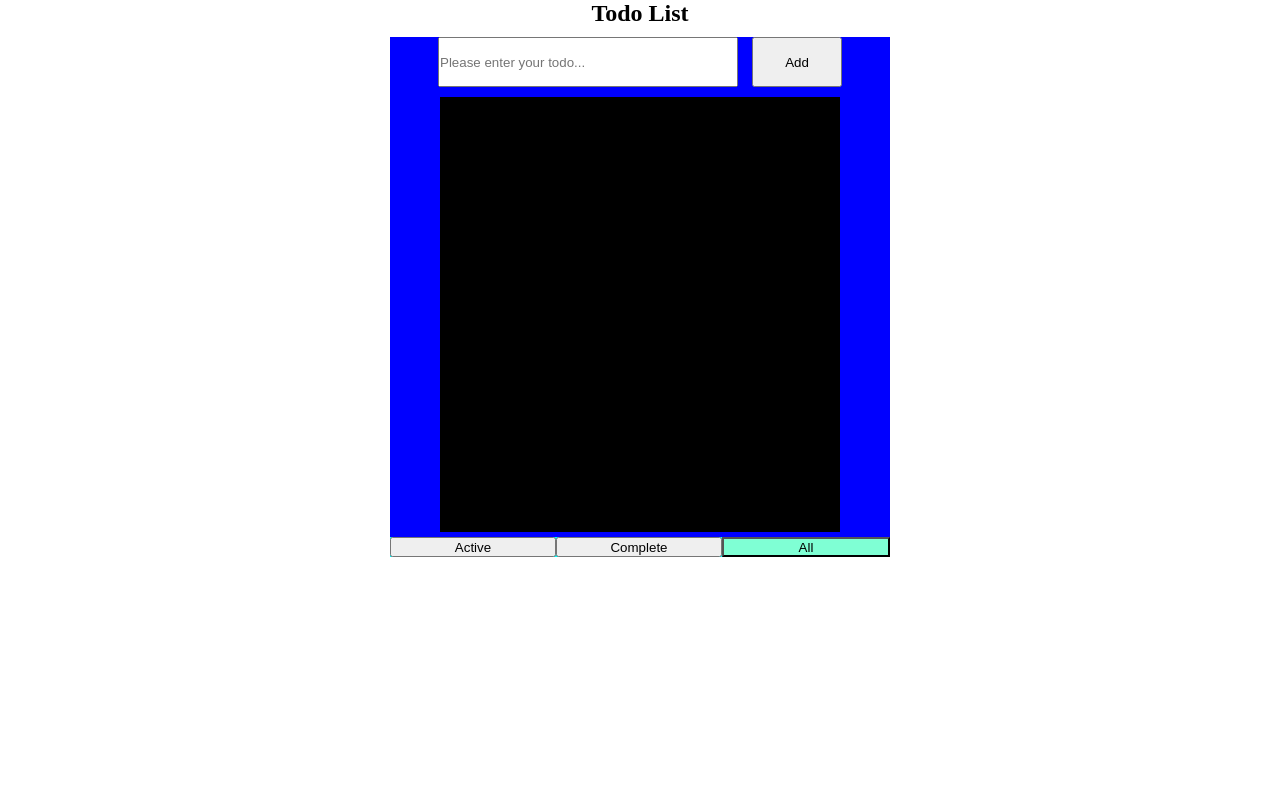
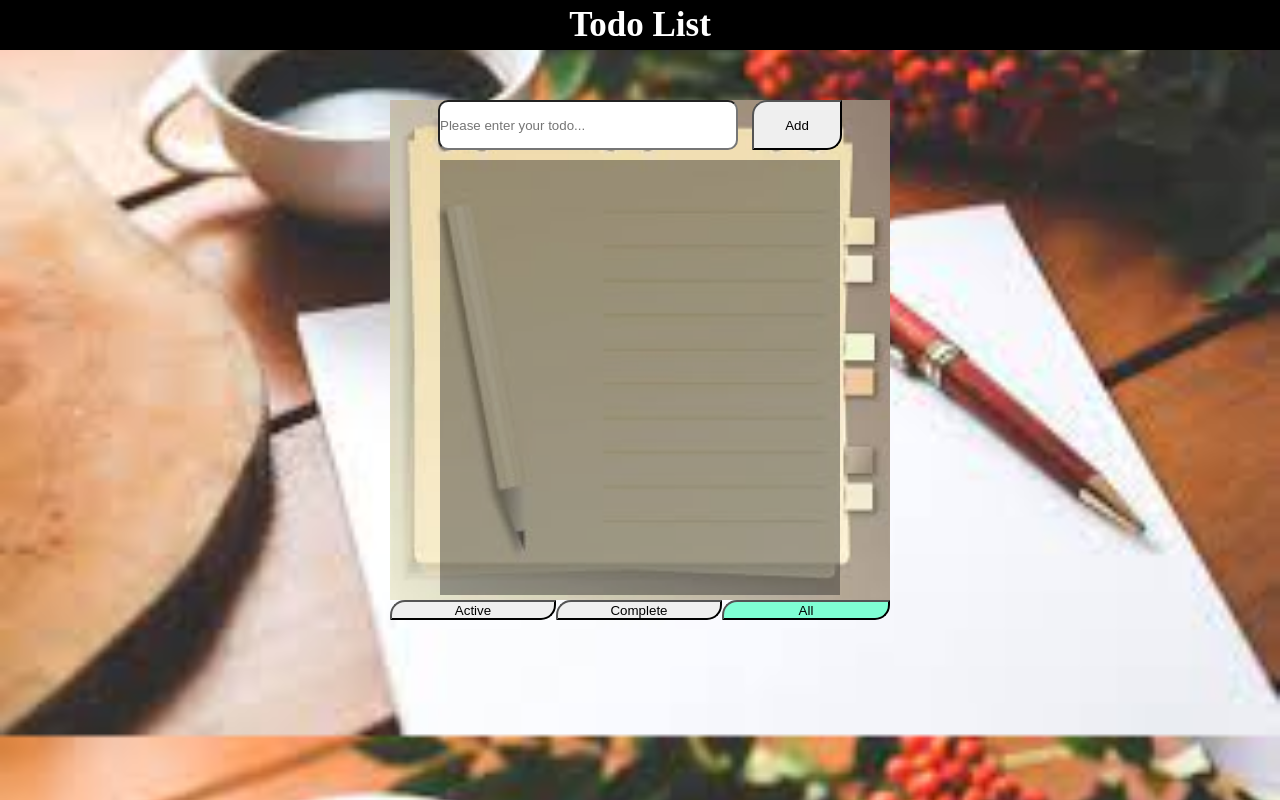
Before and after one commit to amirHbashiri/todo-step4-last-change, a plain HTML site: page index.html in a window 1280 px wide. Drawn offline with Linux system fonts and the light colour scheme.

Commit message:
last change

```diff
--- a/sandbox.js
+++ b/sandbox.js
@@ -70,3 +70,13 @@ list.addEventListener("click", (e) => {
     e.target.parentElement.parentElement.remove();
   }
 });
+
+list.addEventListener("click", (e) => {
+  if (e.target.classList.contains("editbtn")) {
+    if (e.target.parentElement.previousElementSibling.contentEditable !== "true") {
+      e.target.parentElement.previousElementSibling.contentEditable = "true";
+    } else {
+      e.target.parentElement.previousElementSibling.contentEditable = "false";
+    }
+  }
+});
--- a/style.css
+++ b/style.css
@@ -2,6 +2,10 @@
   margin: 0;
   padding: 0;
   box-sizing: border-box;
+}
+
+html{
+  background: url('image2.jpg') center center/cover;
 }
 
 .main {
@@ -16,9 +20,10 @@
 }
 
 .container {
-  margin-top: 10px;
+  margin-top: 50px;
   grid-area: cont;
   display: flex;
+  background: url('image1.jpg') center center/cover;
   flex-direction: column;
   background-color: blue;
   height: 500px;
@@ -32,22 +37,36 @@
   align-items: center;
 }
 
+ .title {
+  grid-area: title;
+  width: 100%;
+  height: 50px;
+  background: black;
+  color: white;
+  display: flex;
+  font-size: 35px;
+  justify-content: center;
+  align-items: center;
+}
+
 input {
   height: 50px;
   width: 300px;
   margin-right: 10px;
+  border-radius: 10px;
 }
 
 button {
   height: 50px;
   width: 90px;
+  border-radius: 15px 0px;
 }
 
 ul {
   margin-top: 10px;
   min-height: 435px;
   width: 400px;
-  background-color: black;
+  background-color: rgba(29, 29, 29, 0.419);
   overflow-y: auto;
   list-style: none;
 }
@@ -93,7 +112,7 @@ li {
 }
 
 .buttons {
-  background-color: aqua;
+
   display: flex;
   flex-direction: row;
   width: 500px;
```
Also changed, not shown: image1.jpg (added), image2.jpg (added).
